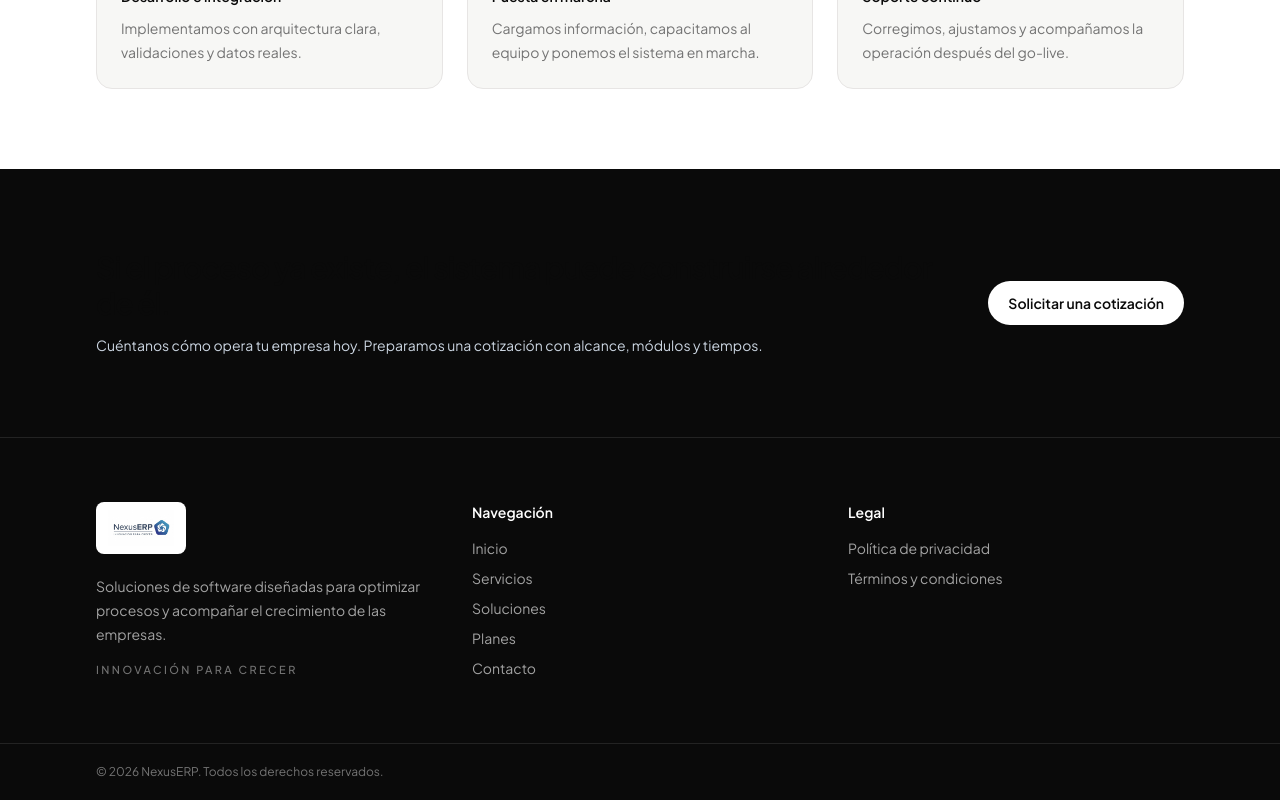
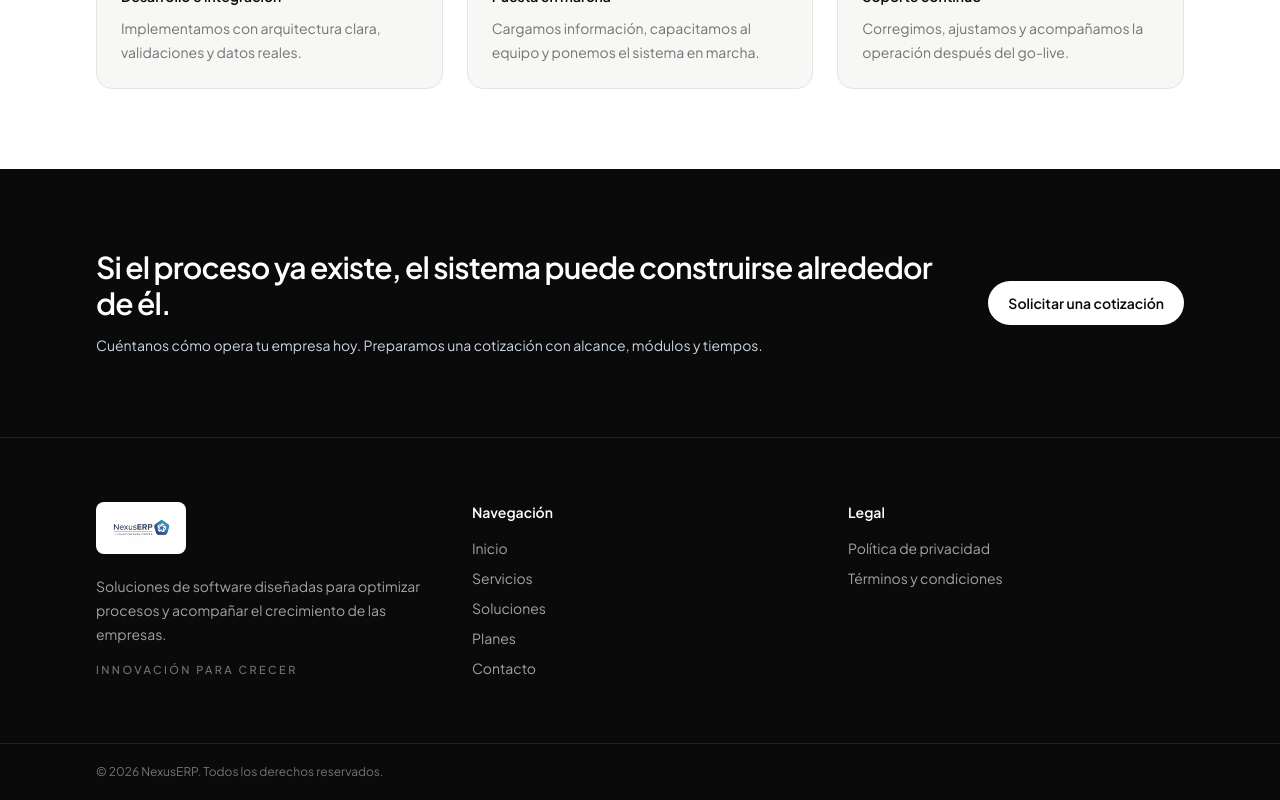
Before and after one commit to RonaldoRS30/nexuserp, a React (Vite) app in the folder client/: page / in a window 1280 px wide. Shown: the part 2608-3408 px from the top of the page. Built offline with nearby package versions, Linux system fonts and the light colour scheme; no server answers.

Commit message:
Color blanco en label

```diff
--- a/client/src/sections/CTA.tsx
+++ b/client/src/sections/CTA.tsx
@@ -5,7 +5,7 @@ export function CTA() {
     <section className="bg-primary-dark py-20 text-white">
       <div className="page-wrap flex flex-col items-start justify-between gap-6 md:flex-row md:items-center">
         <div className="min-w-0 flex-1">
-          <h2 className="text-3xl font-semibold">Si el proceso ya existe, el sistema puede construirse alrededor de él.</h2>
+          <h2 className="text-3xl font-semibold text-white">Si el proceso ya existe, el sistema puede construirse alrededor de él.</h2>
           <p className="mt-3 text-sm leading-6 text-slate-300">
             Cuéntanos cómo opera tu empresa hoy. Preparamos una cotización con alcance, módulos y tiempos.
           </p>
```
